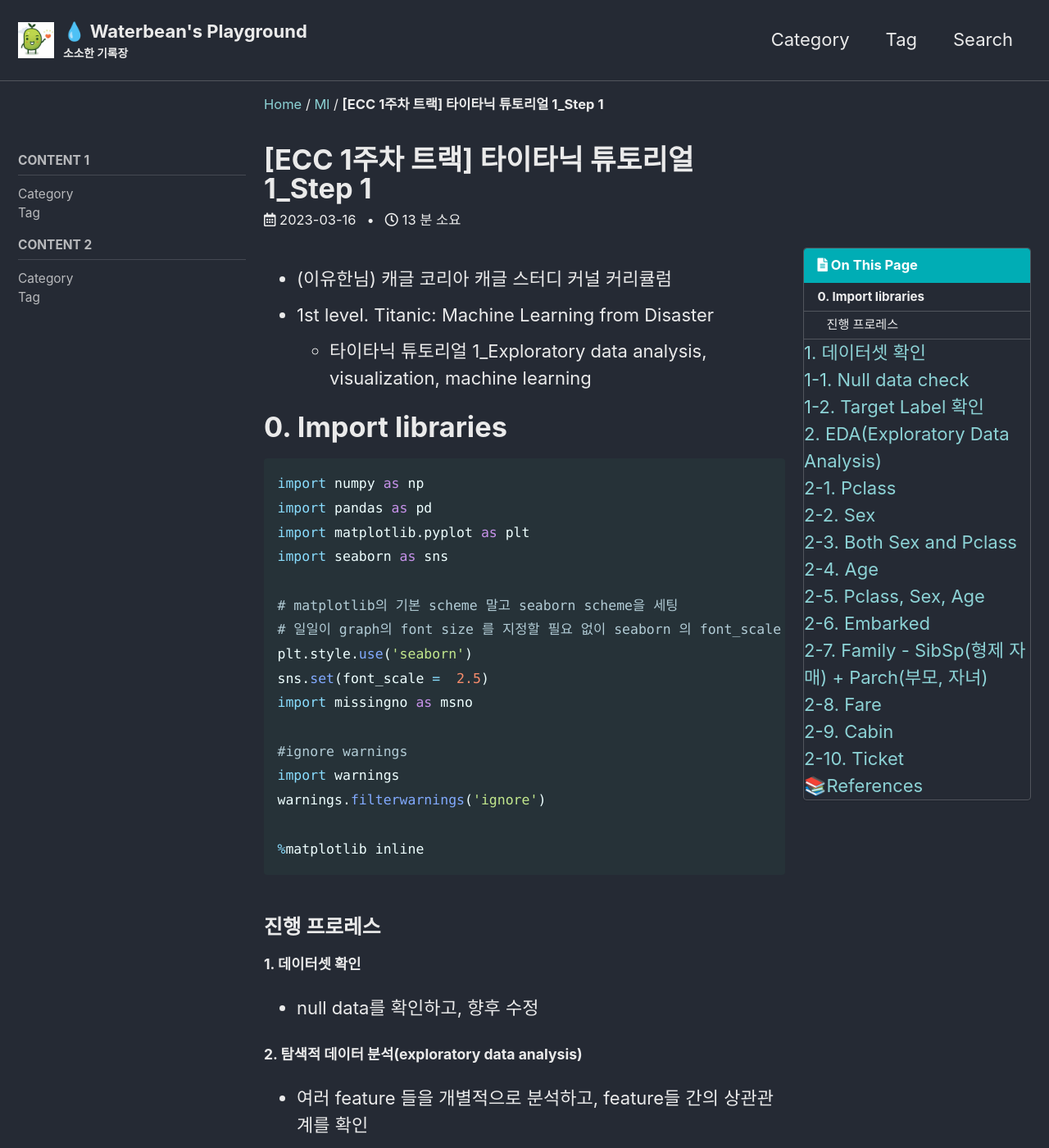
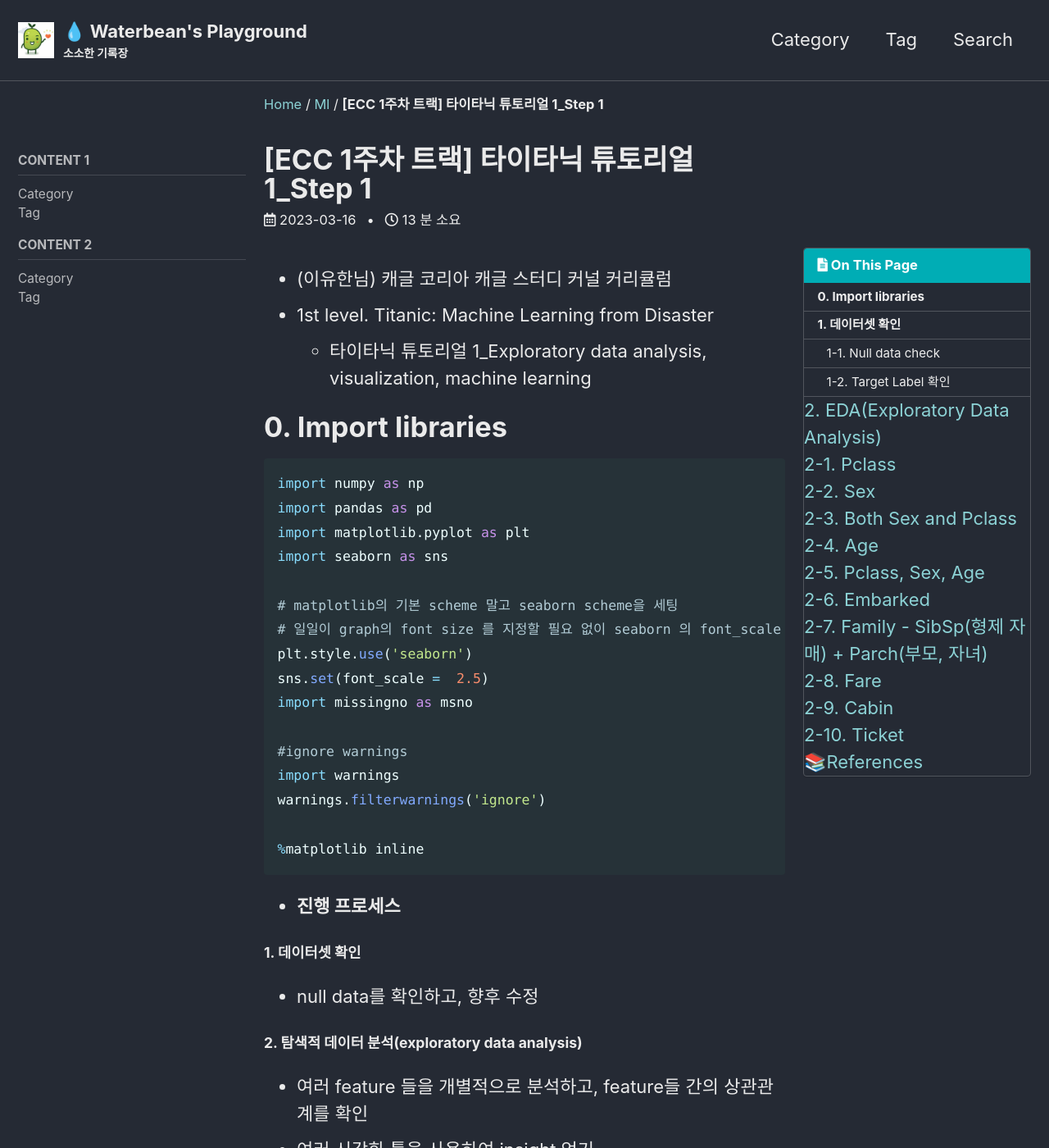
Before and after one commit to chasubeen/chasubeen.github.io, a Jekyll site: the page built from _posts/2023-03-16-titanic_Step 1.md, in a window 1280 px wide and 1400 px high. Shown: the whole window at 82% size. Built offline with Jekyll 4.4.1, drawn with Linux system fonts in a browser that asks for light colours; cached includes are drawn as plain includes.

Commit message:
ECC 1주차 Track Step1

````diff
--- a/_posts/2023-03-16-titanic_Step 1.md
+++ b/_posts/2023-03-16-titanic_Step 1.md
@@ -111,7 +111,7 @@ warnings.filterwarnings('ignore')
 %matplotlib inline
 ```
 
-### **진행 프로레스**
+- **진행 프로세스**
 
 **1. 데이터셋 확인**
 
@@ -158,6 +158,7 @@ warnings.filterwarnings('ignore')
 - 풀려는 문제에 따라 모델을 평가하는 방식도 달라짐
 
 - 학습된 모델이 어떤 것을 학습 하였는지 확인
+
 
 
 # **1. 데이터셋 확인**
````
